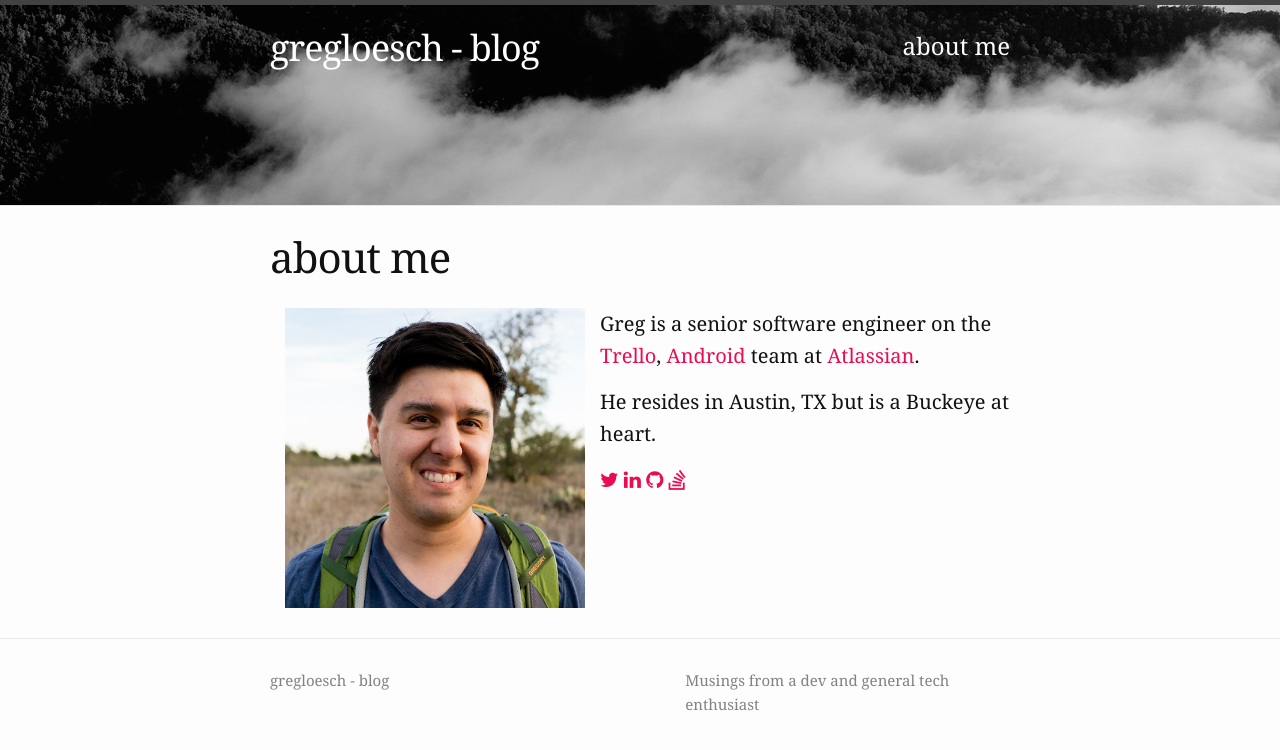
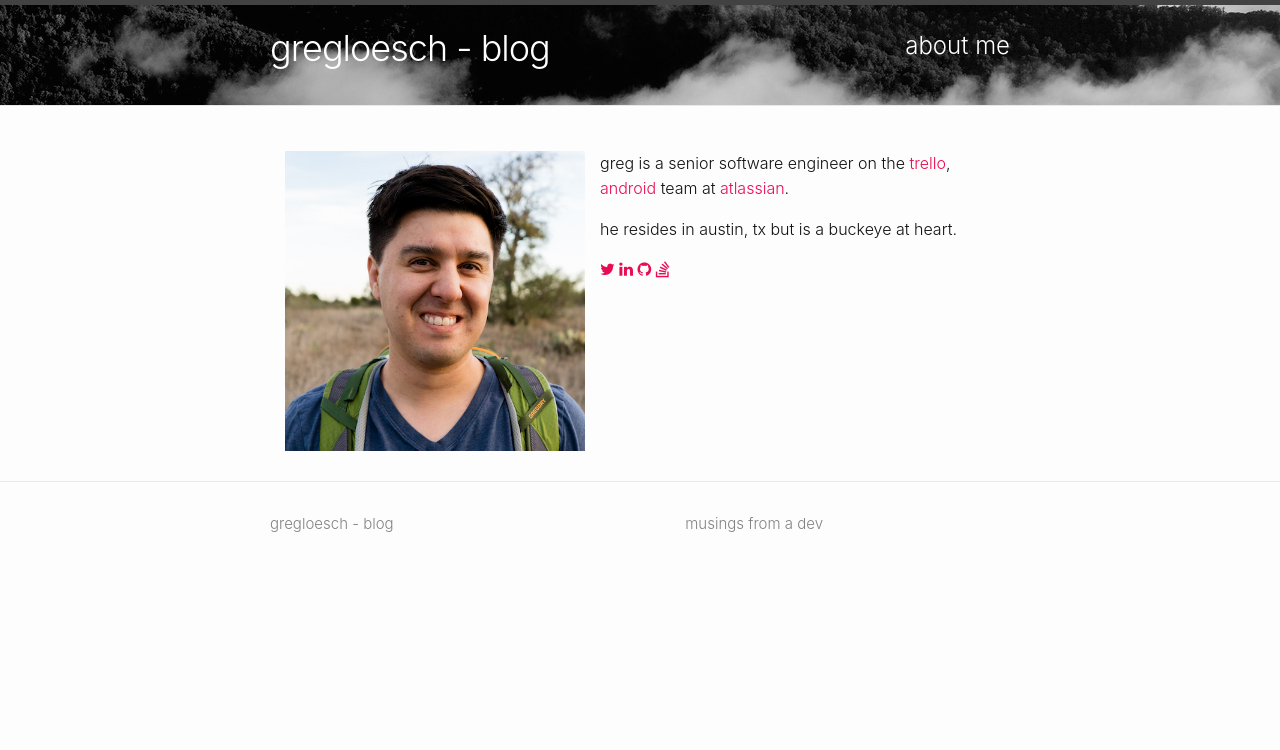
Before and after one commit to loeschg/loeschg.github.io, a Jekyll site: the page built from about.md, in a window 1280 px wide. Shown: the top 750 px of the page. Built offline with Jekyll 4.4.1, drawn with Linux system fonts in a browser that asks for light colours; nearby versions of some CDN libraries.

Commit message:
Some minor style changes

```diff
--- a/_config.yml
+++ b/_config.yml
@@ -1,8 +1,7 @@
 # Site settings
 title: gregloesch - blog
 email: greg@gregloesch.com
-description: > # this means to ignore newlines until "baseurl:"
-    Musings from a dev and general tech enthusiast
+description: musings from a dev
 baseurl: "" # the subpath of your site, e.g. /blog/
 url: "http://gregloesch.com"
 
--- a/_layouts/page.html
+++ b/_layouts/page.html
@@ -3,9 +3,9 @@ layout: default
 ---
 <div class="post">
 
-  <header class="post-header">
-    <h1 class="post-title">{{ page.title }}</h1>
-  </header>
+  <!--<header class="post-header">-->
+    <!--<h1 class="post-title">{{ page.title }}</h1>-->
+  <!--</header>-->
 
   <article class="post-content">
     {{ content }}
--- a/_sass/_layout.scss
+++ b/_sass/_layout.scss
@@ -4,7 +4,7 @@
 .site-header {
     border-top: 5px solid $grey-color-dark;
     border-bottom: 1px solid $grey-color-light;
-    min-height: 200px;
+    min-height: 100px;
 
     // Positioning context for the mobile navigation icon
     position: relative;
--- a/about.md
+++ b/about.md
@@ -6,9 +6,9 @@ permalink: /about/
 
 <img src="/assets/images/austin-headshot-500.jpeg" width="300" height="300" class="left"/>
 
-Greg is a senior software engineer on the [Trello][trello], [Android][trello-android] team at [Atlassian][atlassian].
+greg is a senior software engineer on the [trello][trello], [android][trello-android] team at [atlassian][atlassian].
 
-He resides in Austin, TX but is a Buckeye at heart.
+he resides in austin, tx but is a buckeye at heart.
 
 [<i class="fa fa-twitter"></i>][twitter] [<i class="fa fa-linkedin"></i>][linkedin] [<i class="fa fa-github"></i>][github] [<i class="fa fa-stack-overflow"></i>][stackoverflow]
 
--- a/css/main.scss
+++ b/css/main.scss
@@ -6,8 +6,8 @@
 
 
 // Our variables
-$base-font-family: medium-content-serif-font, Georgia, Cambria, "Times New Roman", Times, serif;
-$base-font-size:   20px;
+$base-font-family: SF Pro Text,Hanken Sans,-apple-system,BlinkMacSystemFont,Segoe UI,Roboto,Oxygen,Ubuntu,Cantarell,Fira Sans,Droid Sans,Helvetica Neue,sans-serif;
+$base-font-size:   16px;
 $small-font-size:  $base-font-size * 0.875;
 $base-line-height: 1.58;
 
--- a/index.html
+++ b/index.html
@@ -9,8 +9,6 @@ layout: default
   <ul class="post-list">
     {% for post in site.posts %}
       <li>
-        <span class="post-meta">{{ post.date | date: "%b %-d, %Y" }}</span>
-
         <h2>
           <a class="post-link" href="{{ post.url | prepend: site.baseurl }}">{{ post.title }}</a>
         </h2>
```
